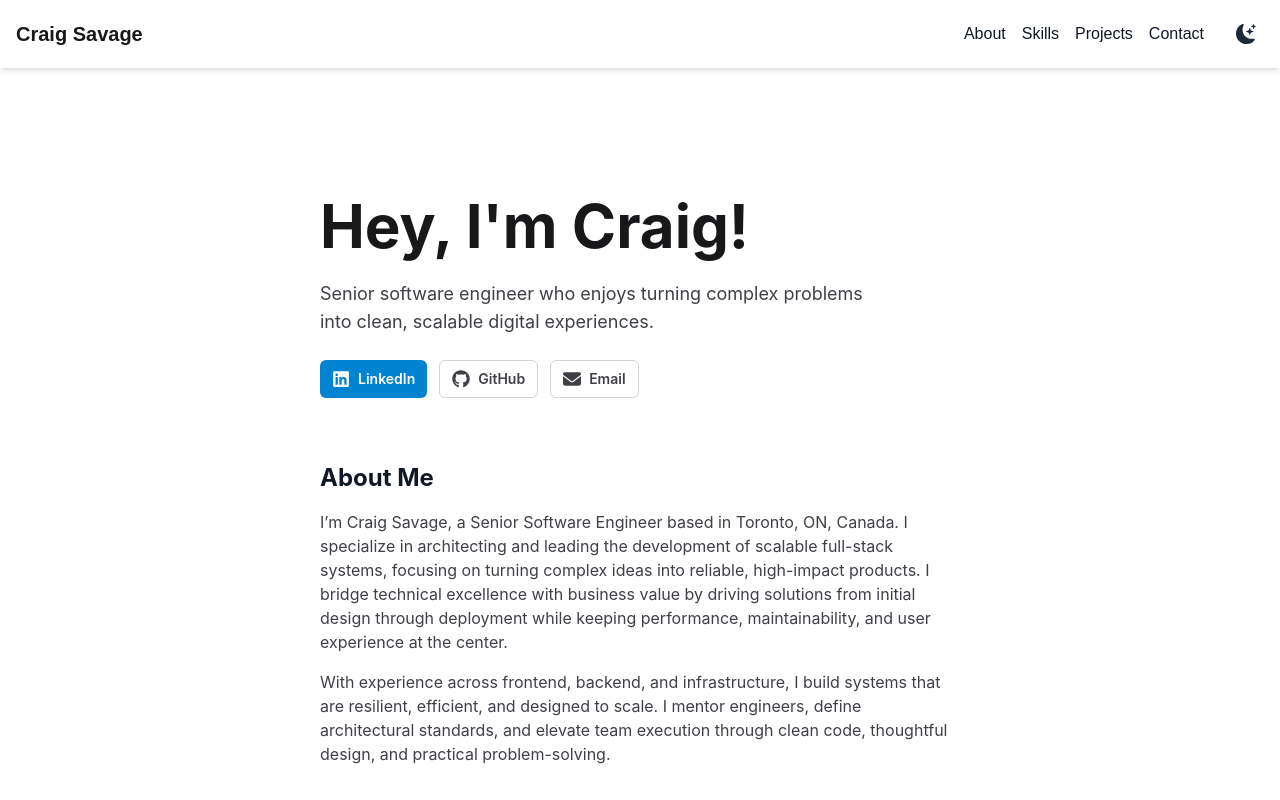
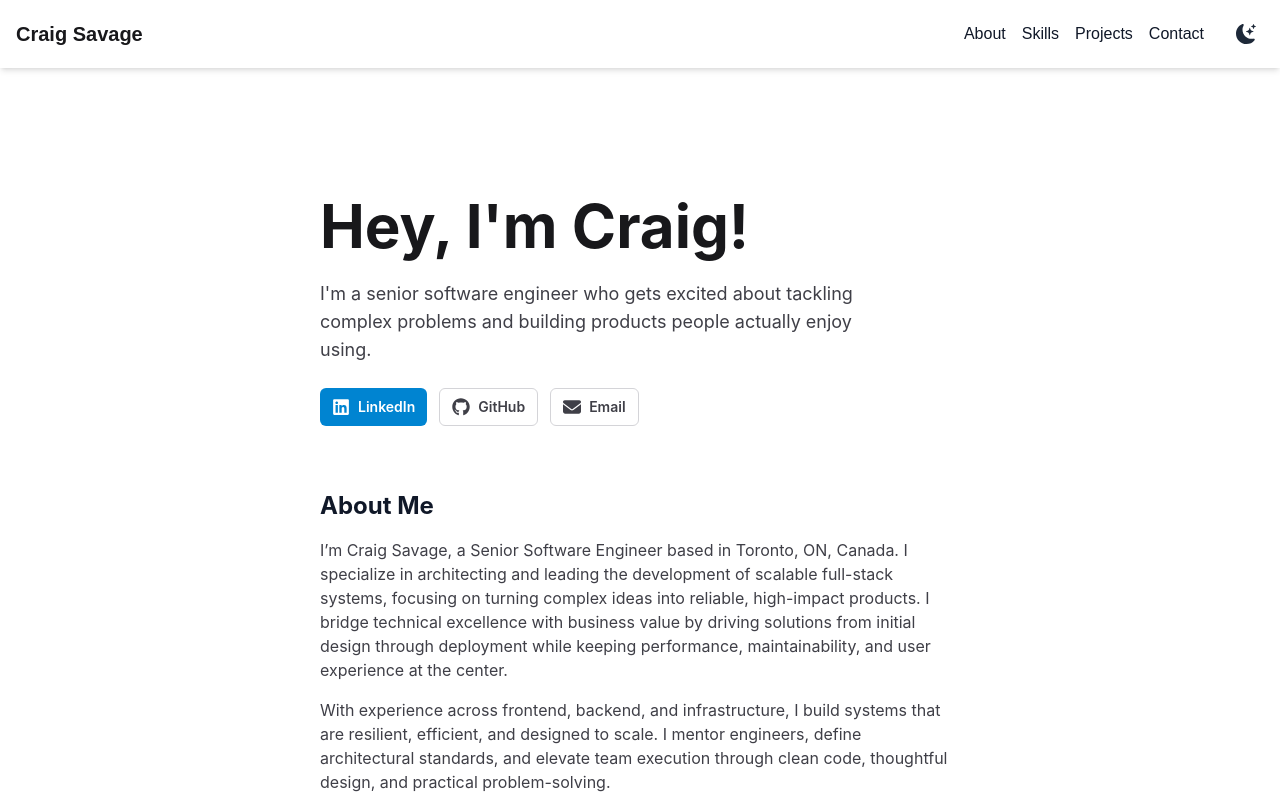
Before and after one commit to craigsavage/craig-portfolio, a Next.js app: page / in a window 1280 px wide. Shown: the top 800 px of the page. Built offline with nearby package versions, Linux system fonts and the light colour scheme.

Commit message:
updated my hero message

```diff
--- a/src/sections/Hero.tsx
+++ b/src/sections/Hero.tsx
@@ -10,8 +10,8 @@ export default function Hero() {
           Hey, I&apos;m Craig!
         </h1>
         <p className='max-w-xl text-lg text-zinc-700 dark:text-zinc-300'>
-          Senior software engineer who enjoys turning complex problems into
-          clean, scalable digital experiences.
+          I'm a senior software engineer who gets excited about tackling complex
+          problems and building products people actually enjoy using.
         </p>
 
         <div className='flex gap-3'>
```
